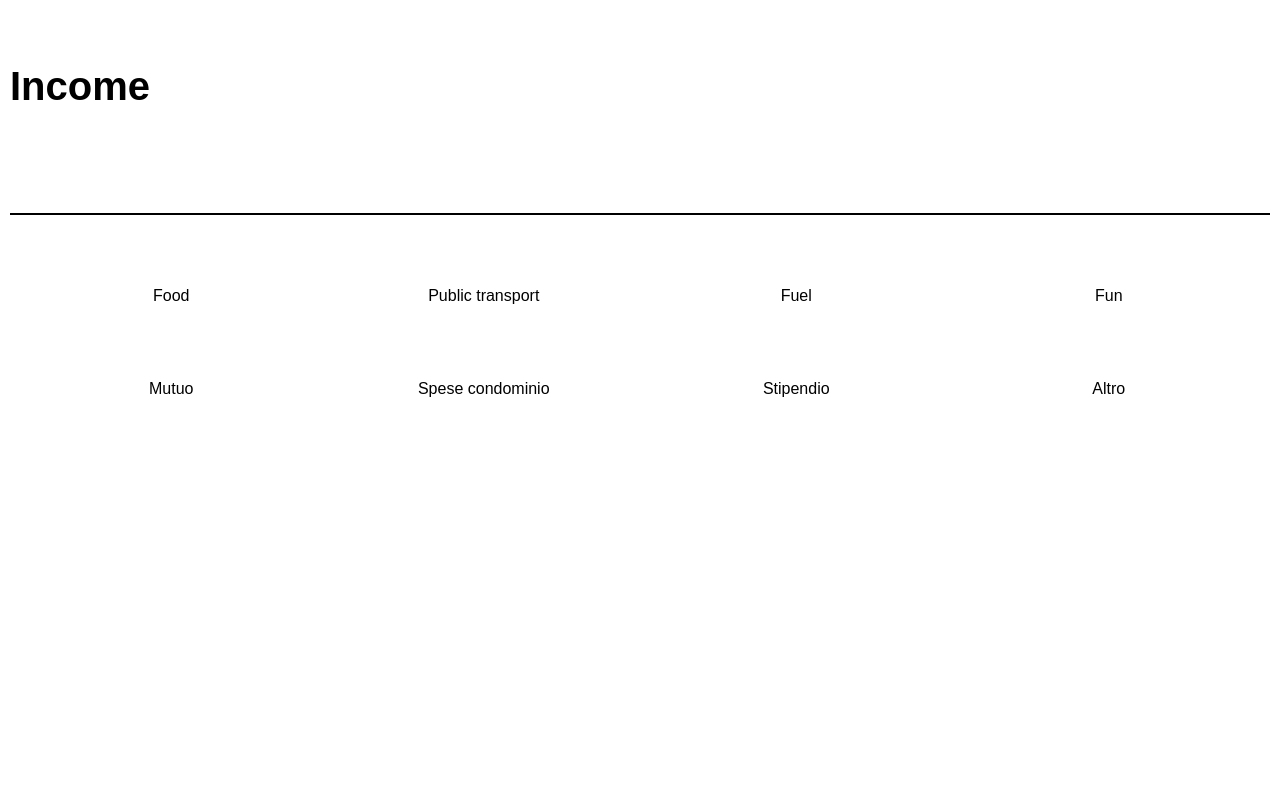
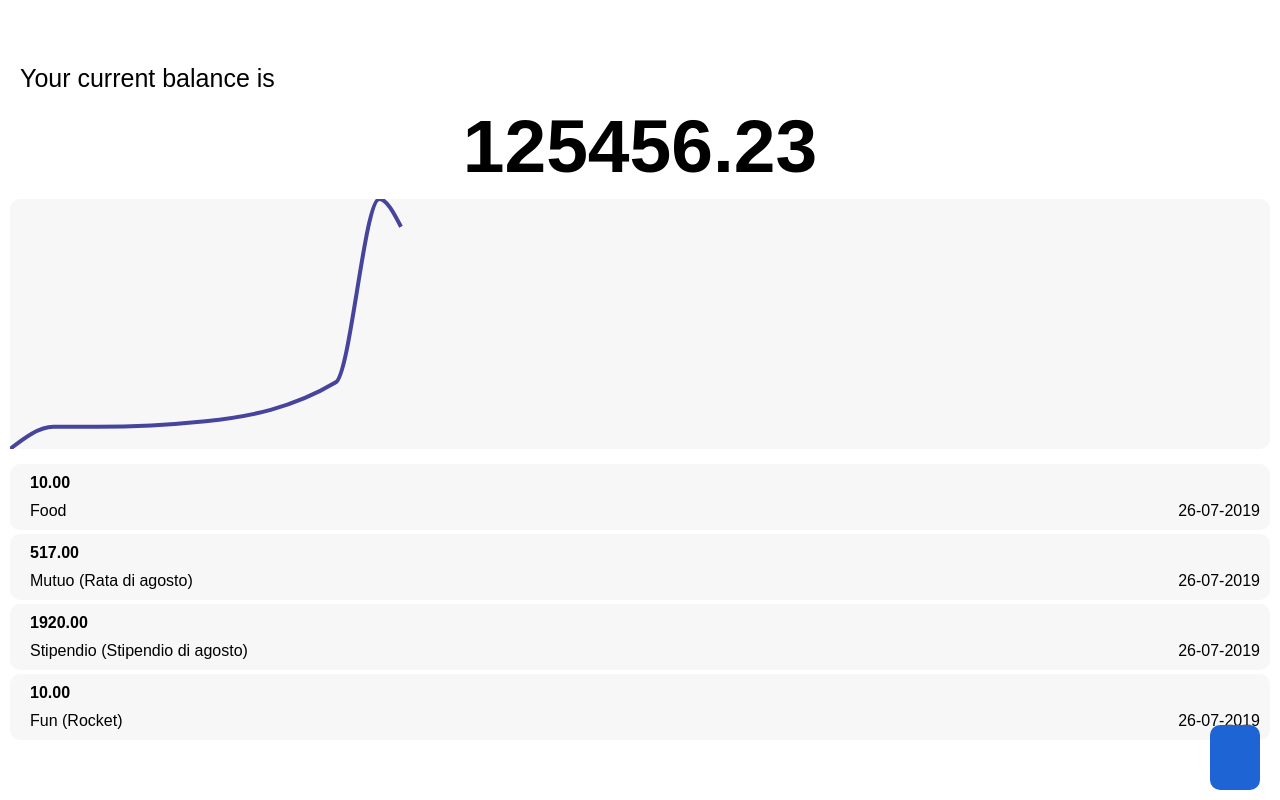
Before and after one commit to stearm/soldi, a React (Create React App) app: page / in a window 1280 px wide. Built offline with nearby package versions, Linux system fonts and the light colour scheme; some icons are missing; a web font is replaced by a local one.

Commit message:
first fake line chart :rocket:

```diff
--- a/public/index.html
+++ b/public/index.html
@@ -3,7 +3,7 @@
   <head>
     <meta charset="utf-8" />
     <link rel="shortcut icon" href="%PUBLIC_URL%/favicon.ico" />
-    <meta name="viewport" content="width=device-width, initial-scale=1" />
+    <meta name="viewport" content="width=device-width, initial-scale=1.0, maximum-scale=1.0, user-scalable=0" />
     <meta name="theme-color" content="#000000" />
     <!--
       manifest.json provides metadata used when your web app is installed on a
--- a/src/App.tsx
+++ b/src/App.tsx
@@ -1,11 +1,11 @@
 import React from "react";
 import "./App.css";
-import { InitBalancePanel } from "./components/InitBalancePanel";
+// import { InitBalancePanel } from "./components/InitBalancePanel";
 import { BalancePanel } from "./components/BalancePanel";
 import { Movement } from "./types/Movement";
 import { MovementType } from "./types/MovementType";
 import { AddMovementButton } from "./components/AddMovementButton";
-import { AddMovementPanel } from "./components/AddMovementPanel";
+// import { AddMovementPanel } from "./components/AddMovementPanel";
 
 const movements: Array<Movement> = [
   { id: "1", amount: -10, type: MovementType.FOOD, date: Date.now() },
@@ -17,9 +17,9 @@ const movements: Array<Movement> = [
 function App() {
   return (
     <>
-      {/* <BalancePanel balance={125456.23} movements={movements} />
-      <AddMovementButton /> */}
-      <AddMovementPanel />
+      <BalancePanel balance={125456.23} movements={movements} />
+      <AddMovementButton />
+      {/* <AddMovementPanel /> */}
     </>
   );
   // return <InitBalancePanel />;
--- a/src/components/ChartsPanel.tsx
+++ b/src/components/ChartsPanel.tsx
@@ -1,14 +1,93 @@
 import * as React from "react";
+import moment from "moment";
 import styled from "styled-components";
+import { line, curveMonotoneX } from "d3-shape";
+import { scaleTime, scaleLinear } from "d3-scale";
+import { max, min } from "d3-array";
+
+const wrapperHeight = 250;
 
 const Wrapper = styled.div`
   width: 100%;
-  height: 250px;
+  height: ${wrapperHeight}px;
   border-radius: 10px;
   background: #f7f7f7;
   margin-bottom: 15px;
 `;
 
+type Pair = [Date, number];
+type LineData = Array<Pair>;
+const data: LineData = [
+  [moment().toDate(), 0],
+  [
+    moment()
+      .add(2, "day")
+      .toDate(),
+    20
+  ],
+  [
+    moment()
+      .add(4, "day")
+      .toDate(),
+    20
+  ],
+  [
+    moment()
+      .add(9, "day")
+      .toDate(),
+    25
+  ],
+  [
+    moment()
+      .add(15, "day")
+      .toDate(),
+    60
+  ],
+  [
+    moment()
+      .add(17, "day")
+      .toDate(),
+    225
+  ],
+  [
+    moment()
+      .add(18, "day")
+      .toDate(),
+    200
+  ]
+];
+
+const onlyDates = data.map(d => d[0]);
+const onlyValues = data.map(d => d[1]);
+
+const xDomain = [min(onlyDates)!, max(onlyDates)!];
+const yDomain = [min(onlyValues)!, max(onlyValues)!];
+
+const xScale = scaleTime()
+  .domain(xDomain)
+  .range([0, 391]);
+
+const yScale = scaleLinear()
+  .domain(yDomain)
+  .range([250, 0]);
+
+// const normalize = (size: number, data: LineData): LineData => data.map(([x, y]) => [x, size - y] as Pair);
+const getLinePath = (size: number, data: LineData) =>
+  line<Pair>()
+    .x(d => xScale(d[0]))
+    .y(d => yScale(d[1]))
+    .curve(curveMonotoneX)(data) || undefined;
+
+// https://bl.ocks.org/robyngit/89327a78e22d138cff19c6de7288c1cf
+
 export const ChartsPanel: React.FC = () => {
-  return <Wrapper />;
+  return (
+    <Wrapper>
+      <svg width="100%" height="100%" xmlns="http://www.w3.org/2000/svg">
+        <g>
+          <path d={getLinePath(wrapperHeight, data)} stroke="#47449D" strokeWidth="4" fill="none" />
+        </g>
+      </svg>
+    </Wrapper>
+  );
 };
--- a/src/components/styles/BalanceSpan.tsx
+++ b/src/components/styles/BalanceSpan.tsx
@@ -1,4 +1,3 @@
-import * as React from "react";
 import styled from "styled-components";
 
 export const BalanceSpan = styled.span`
```
Also changed, not shown: package.json (+21 -12 lines), src/logo.svg (deleted), 1 other file (tests, documents, lock files or other folders).
